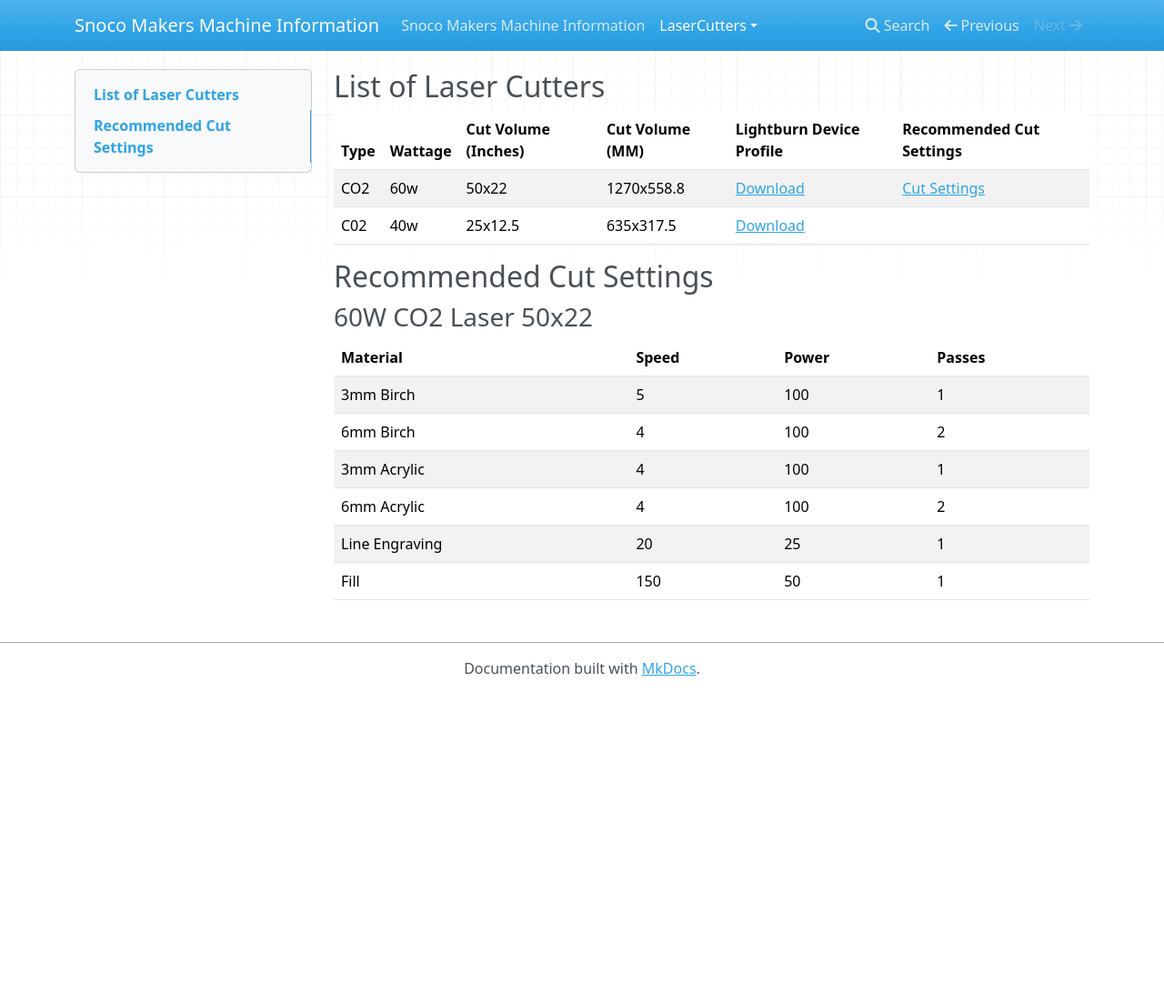
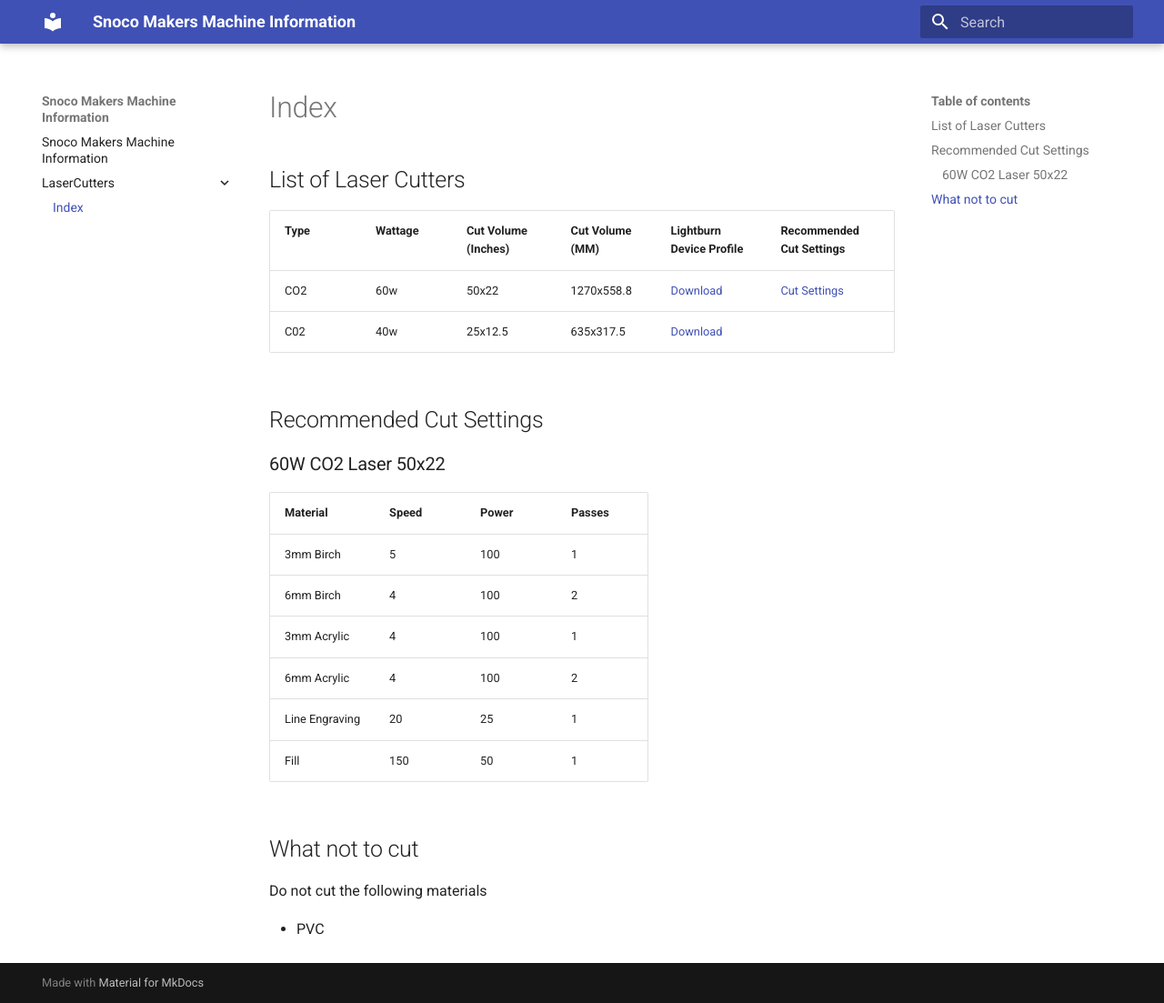
Before and after one commit to snocomakers/wiki, an MkDocs documentation site: the page built from docs/LaserCutters/index.md, in a window 1280 px wide and 1103 px high. Shown: the whole window at 91% size. Built offline with MkDocs 1.6.1 and Material for MkDocs 9.7.7, drawn with Linux system fonts in a browser that asks for light colours; nearby versions of some CDN libraries.

Commit message:
feat: use material theme

```diff
--- a/docs/LaserCutters/index.md
+++ b/docs/LaserCutters/index.md
@@ -1,13 +1,14 @@
 ## List of Laser Cutters
 
-| Type | Wattage | Cut Volume (Inches) | Cut Volume (MM) | Lightburn Device Profile                                                                                                               | Recommended Cut Settings                                                                                      |
-|------|---------|---------------------|-----------------|----------------------------------------------------------------------------------------------------------------------------------------|---------------------------------------------------------------------------------------------------------------|
-| CO2  | 60w     | 50x22               | 1270x558.8      | [Download](https://raw.githubusercontent.com/beccazero/SnocoMakersWiki/main/LaserCutters/60WCO2Laser50x22Inch.lbdev.zip)               | [Cut Settings](https://github.com/beccazero/SnocoMakersWiki/wiki/Laser-Cutters#60w-co2-laser-50x22)           |
-| C02  | 40w     | 25x12.5             | 635x317.5       | [Download](https://raw.githubusercontent.com/beccazero/SnocoMakersWiki/main/LaserCutters/40WCO2Laser25x12.5Inches.lbdev.zip)           |                                                                                                               |
+| Type | Wattage | Cut Volume (Inches) | Cut Volume (MM) | Lightburn Device Profile                                                                                                     | Recommended Cut Settings            |
+|------|---------|---------------------|-----------------|------------------------------------------------------------------------------------------------------------------------------|-------------------------------------|
+| CO2  | 60w     | 50x22               | 1270x558.8      | [Download](https://raw.githubusercontent.com/beccazero/SnocoMakersWiki/main/LaserCutters/60WCO2Laser50x22Inch.lbdev.zip)     | [Cut Settings](#60w_laser_settings) |
+| C02  | 40w     | 25x12.5             | 635x317.5       | [Download](https://raw.githubusercontent.com/beccazero/SnocoMakersWiki/main/LaserCutters/40WCO2Laser25x12.5Inches.lbdev.zip) |                                     |
 
 ## Recommended Cut Settings
 
 ### 60W CO2 Laser 50x22
+<a id="60w_laser_settings"></a>
 
 | Material       | Speed | Power | Passes |
 |----------------|-------|-------|--------|
@@ -17,3 +18,10 @@
 | 6mm Acrylic    | 4     | 100   | 2      |
 | Line Engraving | 20    | 25    | 1      |
 | Fill           | 150   | 50    | 1      |
+
+
+## What not to cut
+
+Do not cut the following materials
+
+* PVC
--- a/mkdocs.yml
+++ b/mkdocs.yml
@@ -1 +1,9 @@
 site_name: Snoco Makers Machine Information
+theme:
+  name: material
+
+markdown_extensions:
+  - toc:
+      permalink: true
+  - tables
+  - admonition
```
Also changed, not shown: README.md (deleted, +0 -1 lines).
